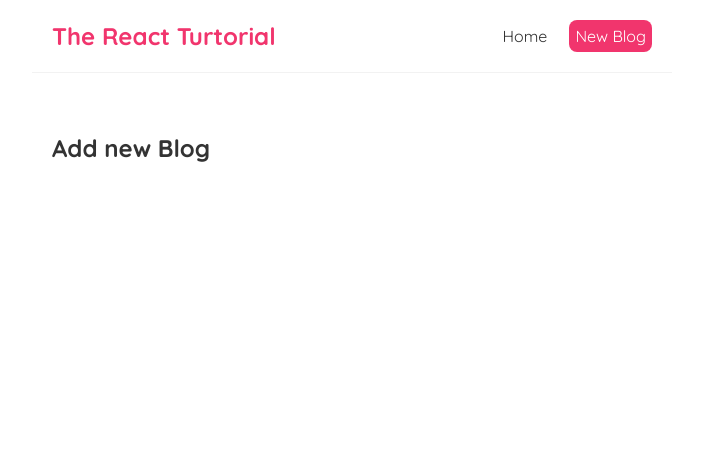
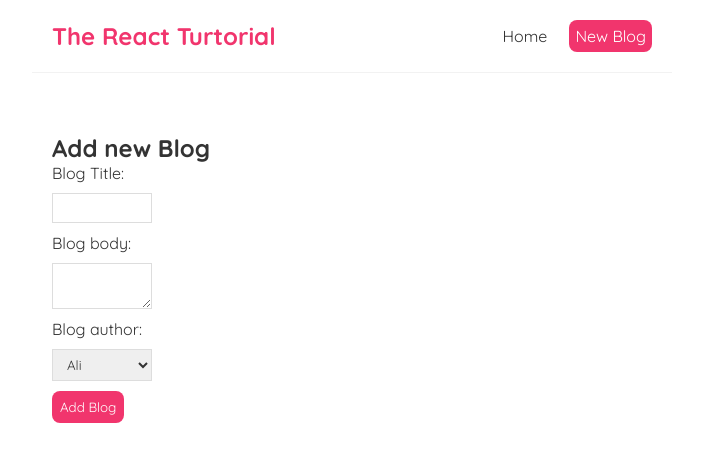
Before and after one commit to Abdulbasit182000/Forntend-2, a React (Create React App) app in the folder firstapp/: page /create in a window 1280 px wide. Shown: the top 462 px of the page, without its empty margins (288-991 px from the left). Built offline with nearby package versions, Linux system fonts and the light colour scheme.

Commit message:
Can now add new items to database using post request

```diff
--- a/firstapp/src/Cpmponents/BlogDetails.js
+++ b/firstapp/src/Cpmponents/BlogDetails.js
@@ -1,10 +1,19 @@
 import { useParams } from "react-router-dom";
+import useFetch from "../usefetch";
 
 const BlogDetails = () => {
     const {id} = useParams();
+    const {data: blog , isLoading: isLoading} = useFetch('http://localhost:8000/blogs/' + id);
     return (
         <div className="blog-details">
-            <h2>Blog details - {id} </h2>
+            {isLoading && <div>Loading....</div>}
+            {blog && (
+                <article>
+                    <h2>{blog.title}</h2>
+                    <p>written by {blog.author}</p>
+                    <div>{blog.body}</div>
+                </article>
+            )}
         </div>
      );
 }
--- a/firstapp/src/Cpmponents/create.js
+++ b/firstapp/src/Cpmponents/create.js
@@ -1,7 +1,50 @@
+import { useState } from "react";
+
 const Create = () => {
+    const [title, setTitle] = useState('')
+    const [body, setBody] = useState('')
+    const [author, setAuthor] = useState('Ali')
+
+    const handleSubmit = (e) => {
+        e.preventDefault()
+        const blog = {title, body, author};
+
+        fetch('http://localhost:8000/blogs' , {
+            method: 'POST',
+            headers: {"Content-Type": "application/json"},
+            body: JSON.stringify(blog)
+        }).then( ()=> {
+            console.group('new blog added')
+        })
+    }
+
     return (
         <div className="create">
             <h2>Add new Blog</h2>
+            <form onSubmit={handleSubmit}>
+                <label>Blog Title:</label>
+                <input
+                 type="text"
+                 required
+                 value={title}
+                 onChange={(e) => setTitle(e.target.value)}
+                />
+                <label>Blog body:</label>
+                <textarea
+                    required
+                    value={body}
+                    onChange={(e) => setBody(e.target.value)}
+                ></textarea>
+                <label>Blog author:</label>
+                <select
+                    value={author}
+                    onChange={(e) => setAuthor(e.target.value)}
+                >
+                    <option value="Basit">Basit</option>
+                    <option value="Ali">Ali</option>
+                </select>
+                <button>Add Blog</button>
+            </form>
         </div>
      );
 }
--- a/firstapp/src/index.css
+++ b/firstapp/src/index.css
@@ -47,3 +47,27 @@
 .blog-preview a{
   text-decoration: none;
 }
+.blog-details h2 {
+  font-size: 20px;
+  color: #f1356d;
+  margin-bottom: 10px;
+}
+.blog-details div {
+  margin: 20px 0;
+}
+.create input, .create textarea, .create select{
+  width: 100px;
+  padding: 6px 10px;
+  margin: 10px 0;
+  border: 1px solid #ddd;
+  box-sizing: border-box;
+  display: block;
+}
+.create button {
+  background: #f1356d;
+  color: #fff;
+  border: 0;
+  padding: 8px;
+  border-radius: 8px;
+  cursor: pointer;
+}
```
Also changed, not shown: firstapp/data/db.json (+6 -0 lines).
